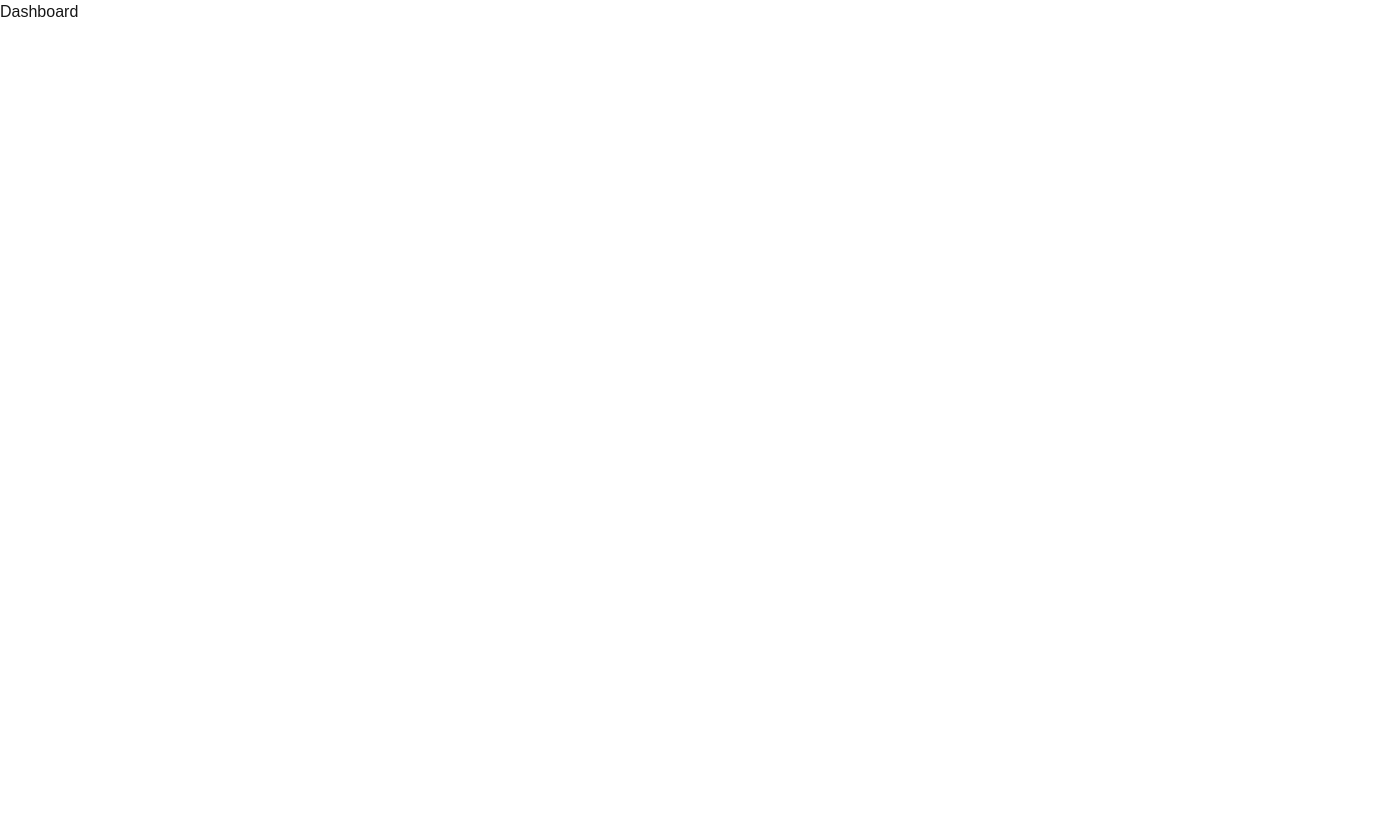
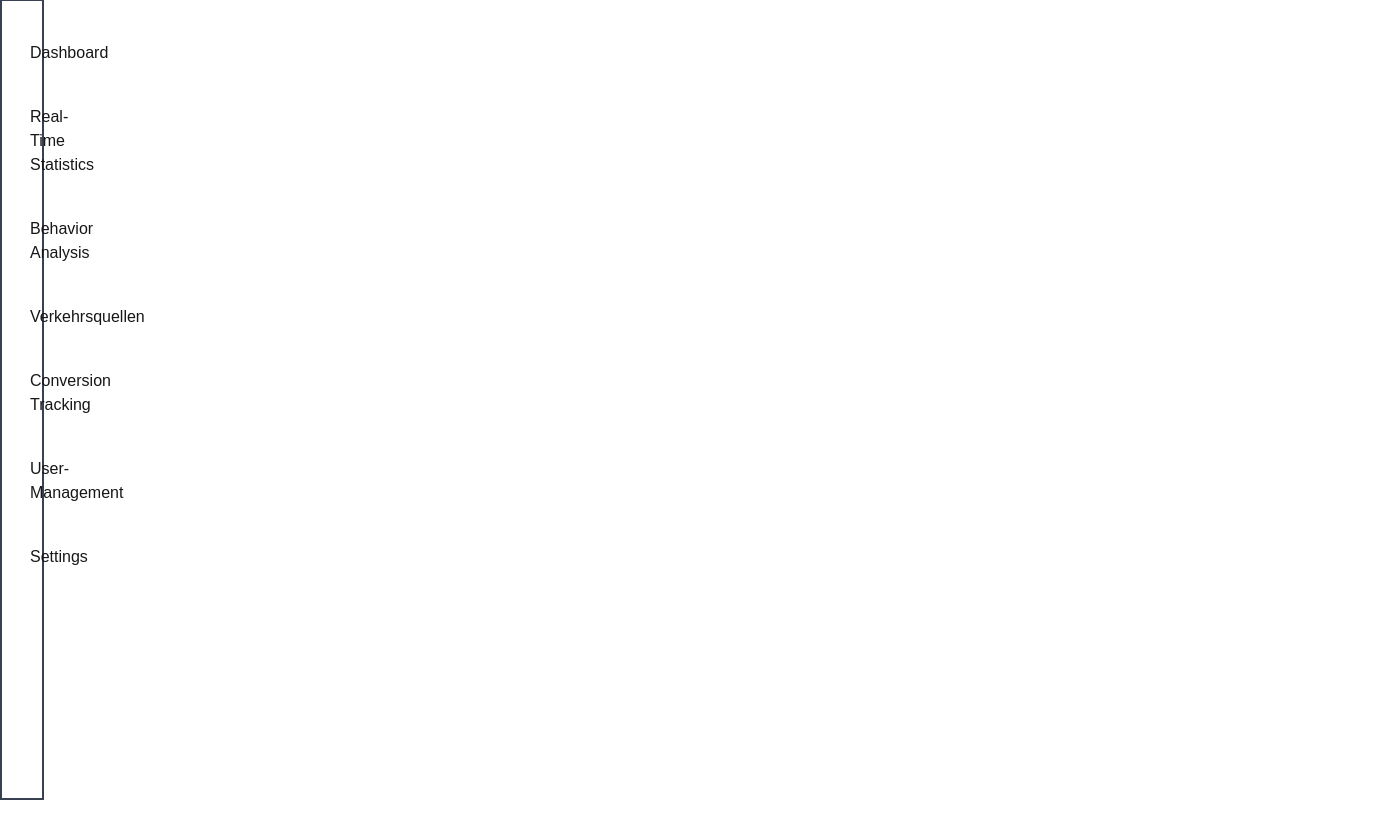
Before and after one commit to VisuaLens/VisuaLens, a Next.js app in the folder src/frontend/: page /dashboard in a window 1280 px wide. Shown: the top 838 px of the page, 1400 px wide, since content can reach past the window. Before the commit the page ends 800 px from the top, so only its background shows below. Built offline with nearby package versions, Linux system fonts and the light colour scheme.

Commit message:
Navbar created

```diff
--- a/package.json
+++ b/package.json
@@ -22,6 +22,7 @@
     "cors": "^2.8.5",
     "dotenv": "^16.4.5",
     "express": "^4.21.0",
+    "lucide-react": "^0.453.0",
     "moment-timezone": "^0.5.45",
     "nanoid": "^5.0.7",
     "path": "^0.12.7",
--- /dev/null
+++ b/src/frontend/src/app/components/navbar.tsx
@@ -0,0 +1,19 @@
+import { House, BarChart2, Activity, TrendingUp, PieChart, Users, Settings } from 'lucide-react';
+
+export default function NavBar() {
+  return (
+    <>
+        <nav className='pr-[1400px] mb-[100%]'>
+            <div className='p-[20px] border-t border-gray-700 border-[2px] pb-[100%] h-screen '>
+                <div className='flex py-[20px]'><House /><a href="" className='ml-2'>Dashboard</a></div>
+                <div className='flex py-[20px]'><BarChart2 /><a href="" className='ml-2'>Real-Time Statistics</a></div>
+                <div className='flex py-[20px]'><Activity /><a href="" className='ml-2'>Behavior Analysis</a></div>
+                <div className='flex py-[20px]'><TrendingUp /><a href="" className='ml-2'>Verkehrsquellen</a></div>
+                <div className='flex py-[20px]'><PieChart /><a href="" className='ml-2'>Conversion Tracking</a></div>
+                <div className='flex py-[20px] '><Users /><a href="" className='ml-2'>User-Management</a></div>
+                <div className='flex py-[20px]'><Settings /><a href="" className='ml-2'>Settings</a></div>
+            </div>
+        </nav>
+    </>
+  );
+}
--- a/src/frontend/src/app/dashboard/page.tsx
+++ b/src/frontend/src/app/dashboard/page.tsx
@@ -1,8 +1,12 @@
+import NavBar from "../components/navbar";
+
 export default function dashboard() {
 
     return (
         <>
-            <h1>Dashboard</h1>
+            <nav><NavBar /></nav>
+            <main></main>
+            <footer></footer>
         </>
     )
 
--- a/src/frontend/src/app/page.tsx
+++ b/src/frontend/src/app/page.tsx
@@ -6,14 +6,14 @@ const bufferingIf = "https://tenor.com/view/loading-buffering-buffer-load-circle
 
 export default function Home() {
 
-    const admin = localStorage.getItem('isAdmin')
+  //  const admin = localStorage.getItem('isAdmin')
 
 
 
-  if (localStorage.getItem('isAdmin'))
+  // if (localStorage.getItem('isAdmin'))
 
 
-    redirect('/signin')
+    redirect('/dashboard')
 
     return (
         <>
```
Also changed, not shown: 1 other file (tests, documents, lock files or other folders).
